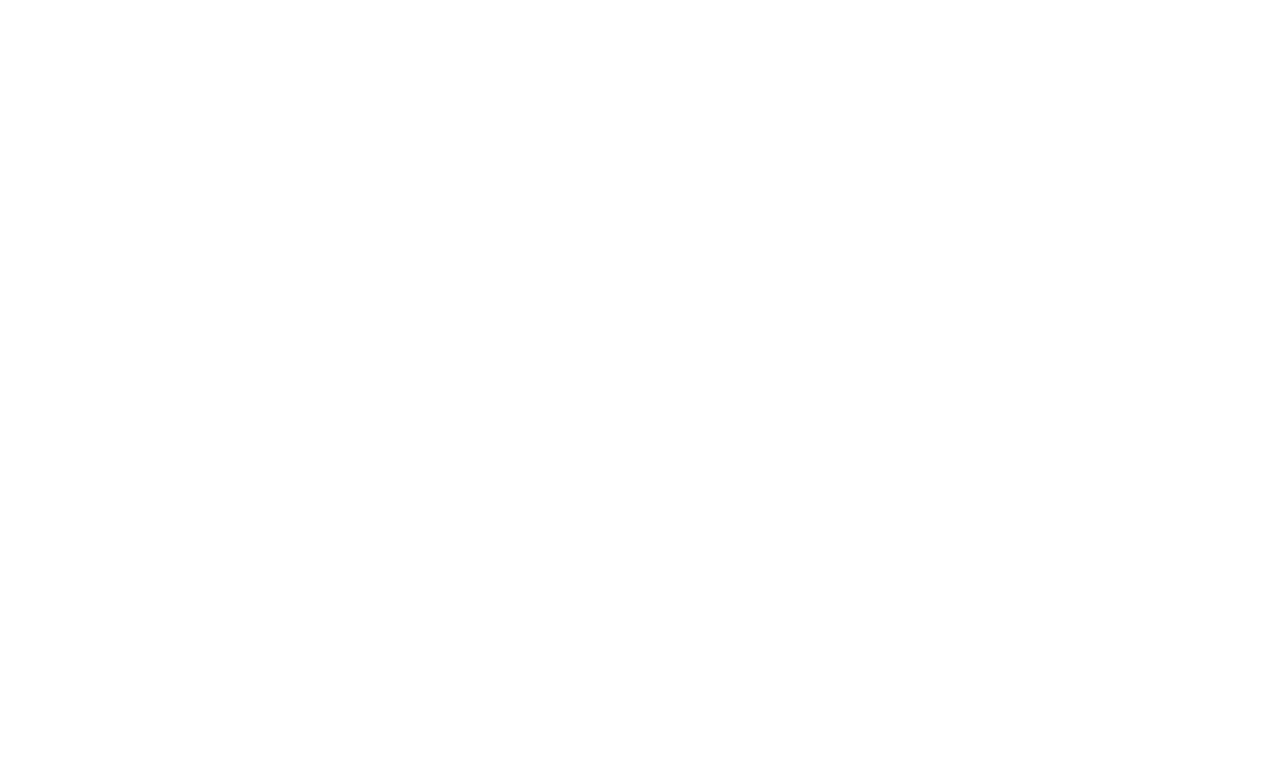
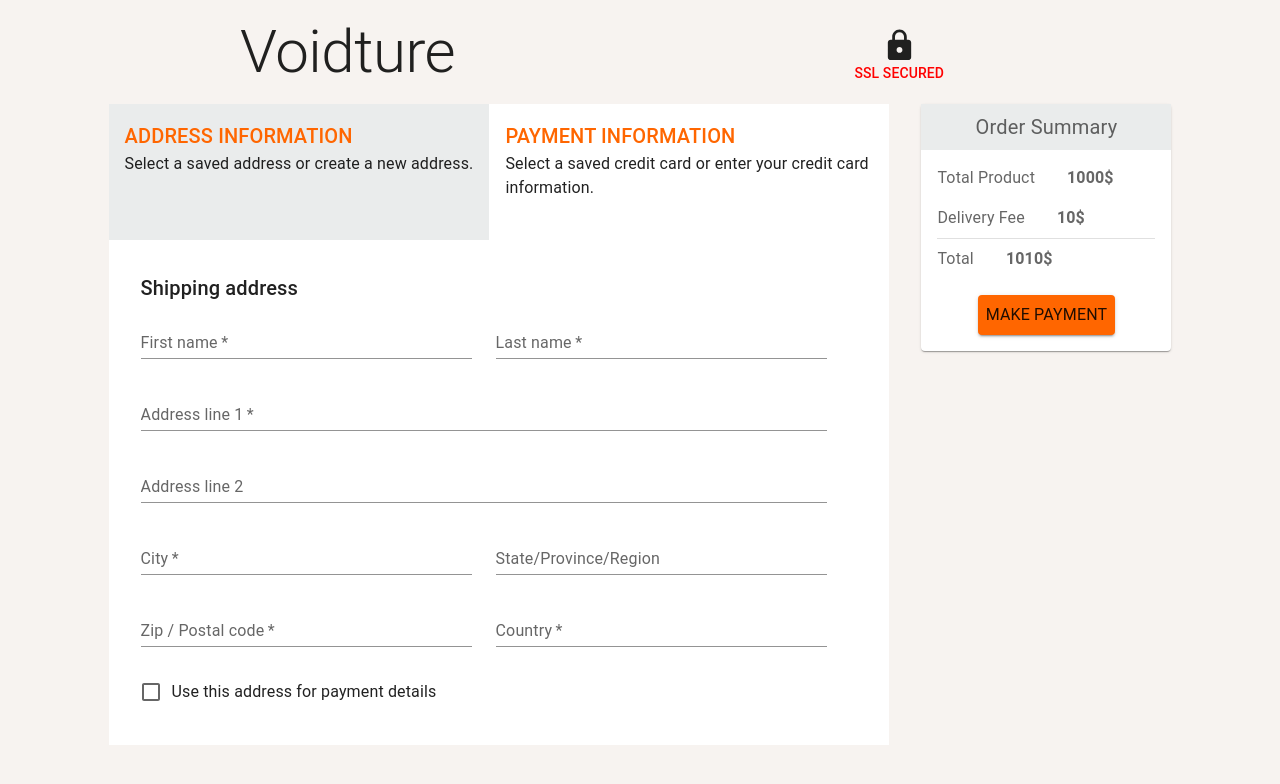
Before and after one commit to rebahozkoc/Ecommerce_Platform, a React (Create React App) app in the folder my-app/: page /payment in a window 1280 px wide. Before the commit this address had no page. Shown: the top 784 px of the page. Built offline with nearby package versions, Linux system fonts and the light colour scheme.

Commit message:
Payment page scaffold created. Links between the payment pages are created.

```diff
--- a/my-app/src/components/payment/addressList/addressListSummary.js
+++ b/my-app/src/components/payment/addressList/addressListSummary.js
@@ -105,7 +105,7 @@
         </Card>
         <Stack justifyContent="center" alignItems="center">
           <Link
-            to="/Dummy"
+            to={props.link}
             style={{
               textDecoration: "none",
               color: "black",
--- a/my-app/src/components/payment/addressList/addressListTabBar.js
+++ b/my-app/src/components/payment/addressList/addressListTabBar.js
@@ -20,12 +20,12 @@
 }
 */
 
-const addressListTabBar = () => {
+const addressListTabBar = (props) => {
     return <Box sx={{bgcolor:"#FFFFFF"}}>
     <Stack direction="column">
         <Stack direction="row">
-        <AddressListTabBarCard title="ADDRESS INFORMATION" description="Select a saved address or create a new address." isOpen={true}/>
-        <AddressListTabBarCard title="PAYMENT INFORMATION" description="Select a saved credit card or enter your credit card information." isOpen={false}/>
+        <AddressListTabBarCard title="ADDRESS INFORMATION" description="Select a saved address or create a new address." isOpen={props.isAddress} direction={"address"}/>
+        <AddressListTabBarCard title="PAYMENT INFORMATION" description="Select a saved credit card or enter your credit card information." isOpen={!props.isAddress} direction={"card"}/>
         </Stack>
         <AddressListForm></AddressListForm>
 
--- a/my-app/src/components/payment/addressList/addressListTabBarCard.js
+++ b/my-app/src/components/payment/addressList/addressListTabBarCard.js
@@ -4,12 +4,26 @@
 import CardActions from '@mui/material/CardActions';
 import CardContent from '@mui/material/CardContent';
 import Typography from '@mui/material/Typography';
+import {useNavigate} from 'react-router-dom';
+import {useCallback} from 'react';
 
 export default function OutlinedCard(props) {
   const isOpen = props.isOpen;
+  const direction = props.direction;
+  let link = "/";
+  if (direction === "address") {
+    link = "/address-list";
+  }else{
+    link = "/payment";
+  }
+  const navigate = useNavigate();
+
+  const handleOnClick = useCallback(() => navigate(link), [navigate]);
+
+
   const card = (
     <React.Fragment>
-      <CardContent sx={{maxWidth: 400, minHeight: 120, }}>
+      <CardContent onClick={isOpen ? {} :handleOnClick} sx={{maxWidth: 400, minHeight: 120, }}>
 
         <Typography variant="h6" component="div" fontWeight= {550} color="primary.main">
         {props.title}
--- /dev/null
+++ b/my-app/src/components/payment/creditCard/paymentPage.js
@@ -0,0 +1,59 @@
+import AddressListHeader from "../addressList/addressListHeader";
+import AddressListTabBar from "../addressList/addressListTabBar";
+import { ThemeProvider, Box} from "@mui/material";
+import themeOptions from "../../theme";
+import AddressListSummary from "../addressList/addressListSummary";
+import { CssBaseline, Stack } from "@mui/material";
+//import Footer from "../../footer/Footer";
+
+const paymentPage = () => {
+  return (
+    <ThemeProvider theme={themeOptions}>
+      <CssBaseline />
+      <Box sx={{ ml: 12, mr: 12 }}>
+        <AddressListHeader></AddressListHeader>
+        <Stack direction="row" justifyContent="center" spacing={4}>
+          <AddressListTabBar isAddress={false}></AddressListTabBar>
+          <AddressListSummary totalCost={1000} isAddress={false} buttonText={"MAKE PAYMENT"} link={"/Dummy"}></AddressListSummary>
+        </Stack>
+
+
+      </Box>
+    </ThemeProvider>
+  );
+};
+
+export default paymentPage;
+
+/*
+
+
+
+
+
+
+
+
+
+      <Box sx={{ml: 12, mr: 12}}>
+        <AddressListHeader></AddressListHeader>
+        <Box
+          sx={{
+            mt: 2,
+            mb: 2,
+            ml: 16,
+            mr: 16,
+            display: "grid",
+            gap: 4,
+            gridTemplateColumns: "auto auto auto auto auto auto",
+            gridColumn: "1 / 3",
+          }}
+        >
+          <Box sx={{ gridColumn: "span 5" }}>
+            <AddressListTabBar></AddressListTabBar>
+          </Box>
+
+          <AddressListSummary></AddressListSummary>
+        </Box>
+      </Box>
+*/
--- a/my-app/src/index.js
+++ b/my-app/src/index.js
@@ -13,7 +13,7 @@
 import CategoryProduct from "./containers/categoryProduct";
 import ShoppingBasket from "./components/shoppingBasket/ShoppingBasket";
 import AddressListPage from "./components/payment/addressList/addressListPage";
-
+import PaymentPage from "./components/payment/creditCard/paymentPage";
 ReactDOM.render(
   <BrowserRouter>
     <Routes>
@@ -25,6 +25,7 @@
       <Route path="/SignIn/" element={<SignIn />}></Route>
       <Route path="/SignUp" element={<SignUp />} />
       <Route path="/address-list" element={<AddressListPage />} />
+      <Route path="/payment" element={<PaymentPage />} />
       <Route path="/" element={<App />}></Route>
 
     </Routes>
```
Also changed, not shown: my-app/src/components/payment/paymentPage.js (deleted).
